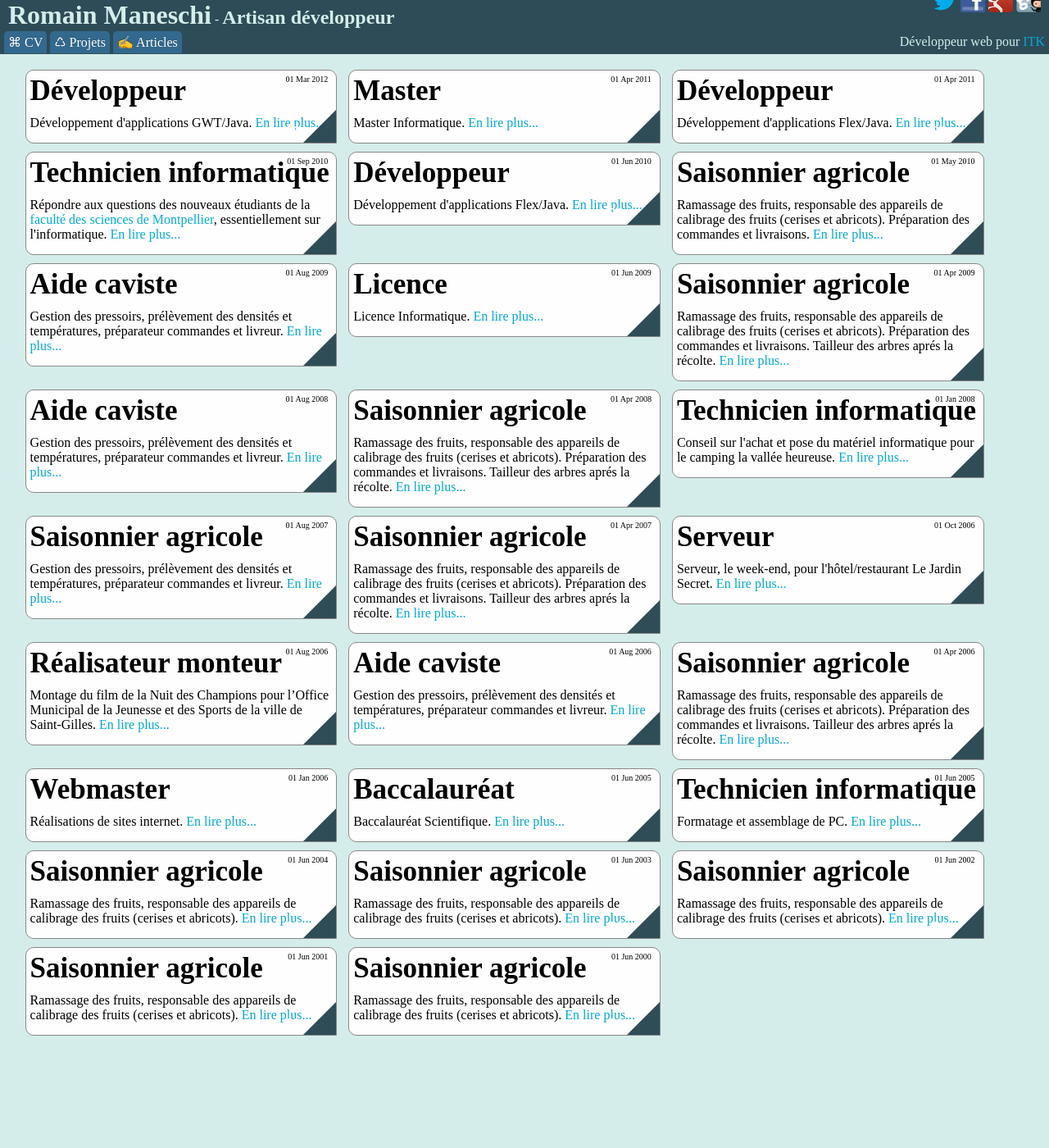
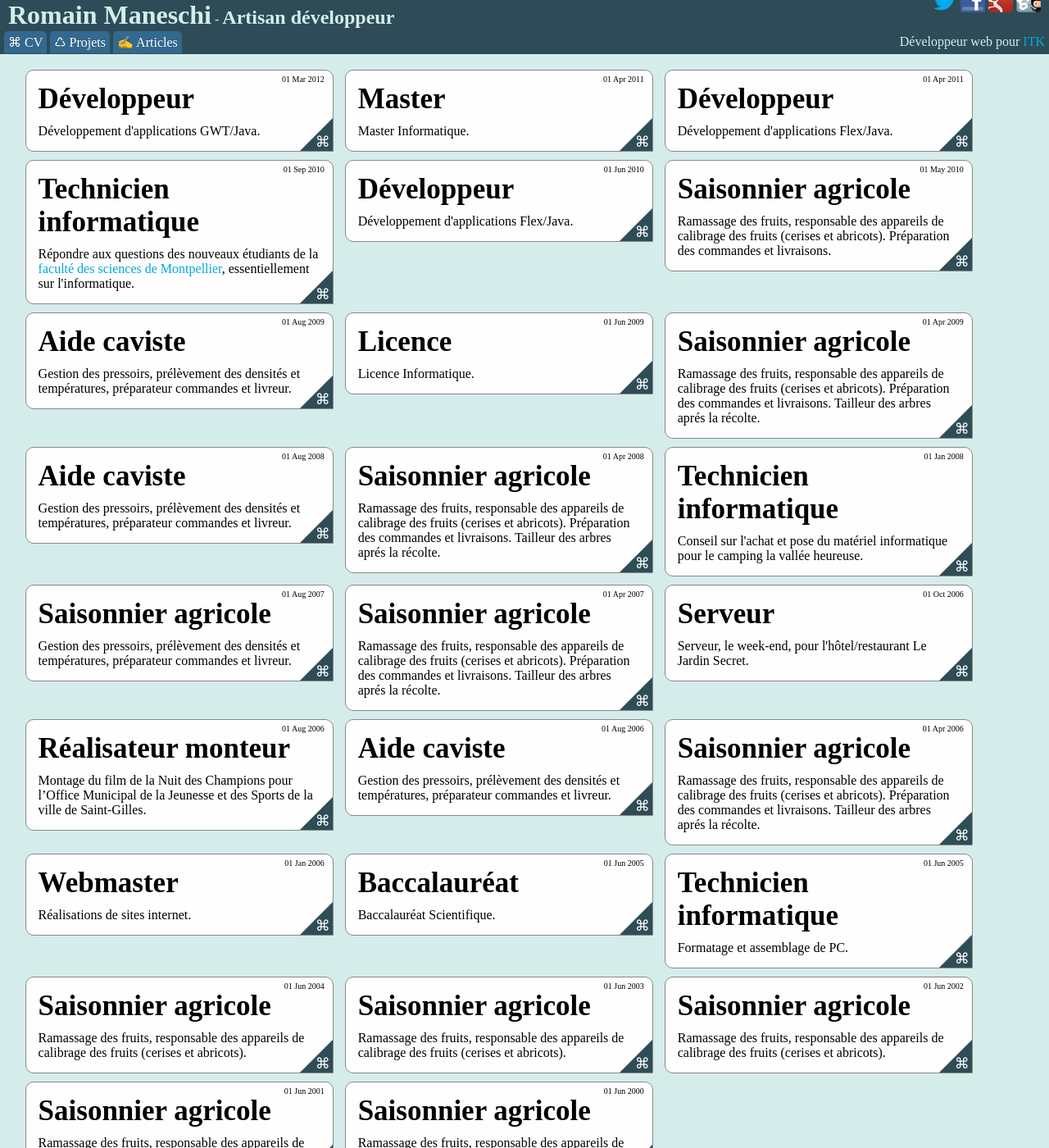
Before and after one commit to manland/manland.github.com, a Jekyll site: the page built from cv.html, in a window 1280 px wide and 1400 px high. Shown: the whole window at 82% size. Built offline with Jekyll 4.4.1, drawn with Linux system fonts in a browser that asks for light colours.

Commit message:
other page evolution

```diff
--- a/articles.html
+++ b/articles.html
@@ -6,11 +6,11 @@ title: Romain Maneschi's Articles
 {% for post in site.categories.article %}
 <div class="article-min">
   <a class="article-global-link" href="{{ post.url }}">
-    <span class="article-category {{ post.category }}"></span>
     <h2 class="article-title">{{ post.title }}</h2>
     <span class="publish-date">{{ post.date | date_to_string }}</span>
     {{ post.resume }}
-    <a href="{{ post.url }}" class="article-more">En lire plus...</a>
+    <span class="article-category"></span>
+    <span class="{{ post.categories[0] }}"></span>
   </a>
 </div>
 {% endfor %}
--- a/css/default.css
+++ b/css/default.css
@@ -101,7 +101,7 @@ nav, .subtitle {
 	border-radius: 10px 10px 0 10px;
 	margin: 5px;
 	word-wrap: break-word;
-	padding: 5px 5px 15px 5px;
+	padding: 15px;
 	text-align: left;
 	position: relative;
 }
@@ -109,10 +109,11 @@ nav, .subtitle {
 .article-max {
 	width: 90%;
 	max-width: 700px;
+	border-radius: 10px;
 }
 
 .article-min {
-	width: 30%;
+	width: 28%;
 }
 
 .article-category {
@@ -146,7 +147,7 @@ nav, .subtitle {
 	right: 3px;
 	bottom: 0px;
 	color: #fefefe;
-	font-size: 20px;
+	font-size: 18px;
 }
 
 .projet:after {
--- a/cv.html
+++ b/cv.html
@@ -6,11 +6,11 @@ title: Romain Maneschi's CV
 {% for post in site.categories.cv %}
 <div class="article-min">
   <a class="article-global-link" href="{{ post.url }}">
-    <span class="article-category {{ post.category }}"></span>
     <h2 class="article-title">{{ post.title }}</h2>
     <span class="publish-date">{{ post.date | date_to_string }}</span>
     {{ post.resume }}
-    <a href="{{ post.url }}" class="article-more">En lire plus...</a>
+    <span class="article-category"></span>
+    <span class="{{ post.categories[0] }}"></span>
   </a>
 </div>
 {% endfor %}
--- a/projets.html
+++ b/projets.html
@@ -6,11 +6,11 @@ title: Romain Maneschi's Projets
 {% for post in site.categories.projet %}
 <div class="article-min">
   <a class="article-global-link" href="{{ post.url }}">
-    <span class="article-category projet"></span>
     <h2 class="article-title">{{ post.title }}</h2>
     <span class="publish-date">{{ post.date | date_to_string }}</span>
     {{ post.resume }}
-    <a href="{{ post.url }}" class="article-more">En lire plus...</a>
+    <span class="article-category"></span>
+    <span class="{{ post.categories[0] }}"></span>
   </a>
 </div>
 {% endfor %}
```
Also changed, not shown: test.html (+7 -0 lines).
